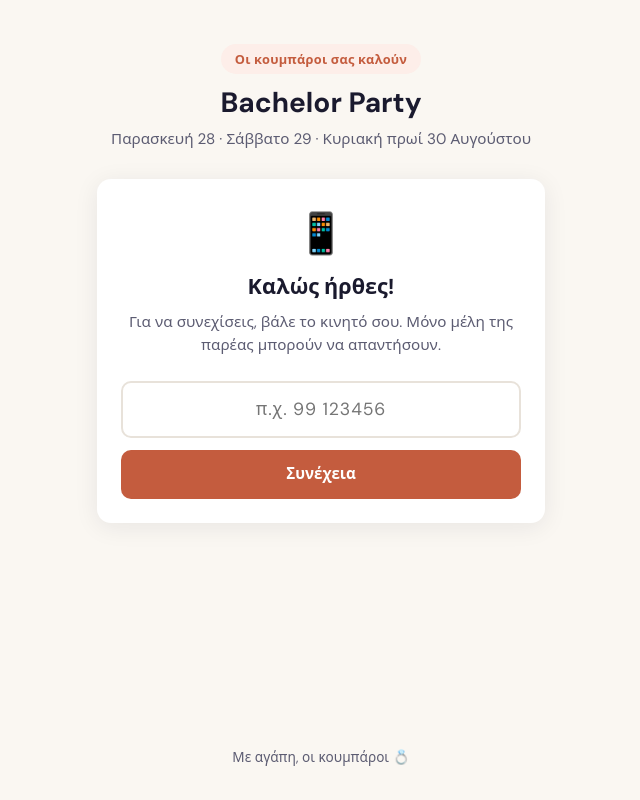
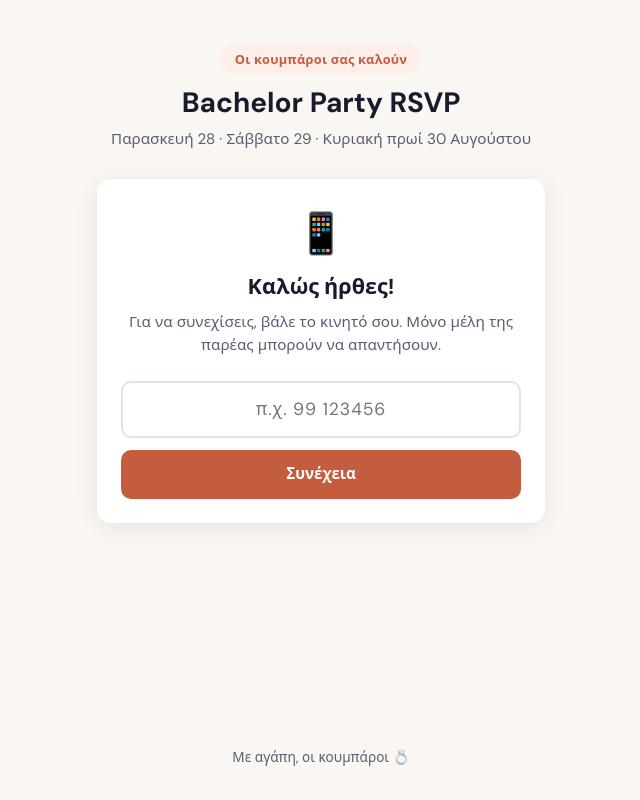
Before and after one commit to Cidirilk/bachelor.github.io, a React (Vite) app in the folder frontend/: page / in a window 1280 px wide. Shown: the whole page, without its empty margins (319-959 px from the left). Built offline with nearby package versions, Linux system fonts and the light colour scheme; no server answers.

Commit message:
add photo

```diff
--- a/frontend/index.html
+++ b/frontend/index.html
@@ -1,10 +1,10 @@
-<!DOCTYPE html>
+<!doctype html>
 <html lang="el">
   <head>
     <meta charset="UTF-8" />
     <meta name="viewport" content="width=device-width, initial-scale=1.0" />
     <meta name="description" content="RSVP για τη μάζωξη πριν τον γάμο" />
-    <title>Bachelor Party</title>
+    <title>Bachelor Party RSVP</title>
     <link rel="preconnect" href="https://fonts.googleapis.com" />
     <link rel="preconnect" href="https://fonts.gstatic.com" crossorigin />
     <link
--- a/frontend/src/App.jsx
+++ b/frontend/src/App.jsx
@@ -48,7 +48,7 @@ export default function App() {
     <div className="app">
       <header className="hero">
         <p className="hero__badge">Οι κουμπάροι σας καλούν</p>
-        <h1 className="hero__title">Bachelor Party</h1>
+        <h1 className="hero__title">Bachelor Party RSVP</h1>
         <p className="hero__dates">
           Παρασκευή 28 · Σάββατο 29 · Κυριακή πρωί 30 Αυγούστου
         </p>
--- a/frontend/src/components/RsvpForm.css
+++ b/frontend/src/components/RsvpForm.css
@@ -1,5 +1,13 @@
 .rsvp-form__header {
   margin-bottom: 1.25rem;
+}
+
+.rsvp-form__hero {
+  width: 100%;
+  max-height: 280px;
+  object-fit: cover;
+  border-radius: var(--radius-sm);
+  margin-bottom: 1rem;
 }
 
 .rsvp-form__greeting {
--- a/frontend/src/components/RsvpForm.jsx
+++ b/frontend/src/components/RsvpForm.jsx
@@ -1,6 +1,7 @@
 import { useState } from 'react';
 import { RSVP_OPTIONS, EMPTY_RSVP } from '../constants';
 import { submitRsvp } from '../api';
+import bachelorHero from '../assets/bachelor-hero.png';
 import './RsvpForm.css';
 
 function buildInitialRsvp(existing) {
@@ -53,6 +54,11 @@ export default function RsvpForm({ guest, onSubmitted, onBack }) {
   return (
     <section className="rsvp-form card">
       <header className="rsvp-form__header">
+        <img
+          src={bachelorHero}
+          alt="Bachelor party"
+          className="rsvp-form__hero"
+        />
         <p className="rsvp-form__greeting">
           Γεια σου, <strong>{guest.name}</strong>! 👋
         </p>
```
Also changed, not shown: frontend/src/assets/bachelor-hero.png (added).
